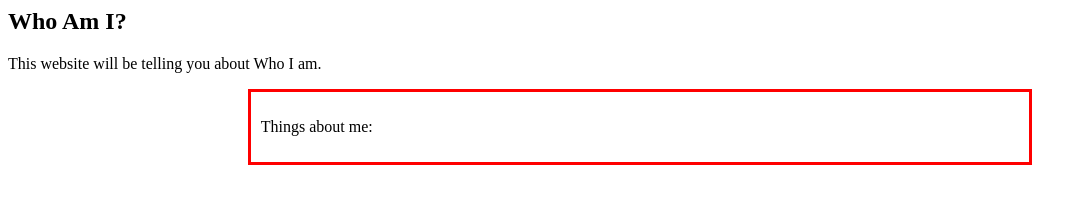
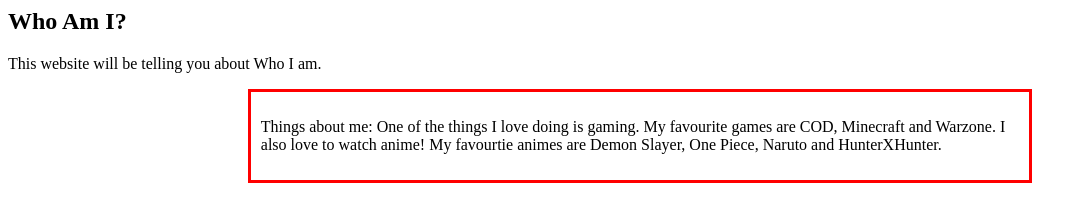
Before and after one commit to luffyluitel/whoami.html, a plain HTML site: page WHOAMI.html in a window 1280 px wide. Shown: the whole page, without its empty margins (0-1087 px from the left). Drawn offline with Linux system fonts and the light colour scheme.

Commit message:
Update WHOAMI.html

```diff
--- a/WHOAMI.html
+++ b/WHOAMI.html
@@ -25,7 +25,7 @@
     <p>This website will be telling you about Who I am.</p>
 
     <div class="center">
-      <p>Things about me:</p>
+      <p>Things about me: One of the things I love doing is gaming. My favourite games are COD, Minecraft and Warzone. I also love to watch anime! My favourtie animes are Demon Slayer, One Piece, Naruto and HunterXHunter.</p>
     </div>
 
     </body>
```
